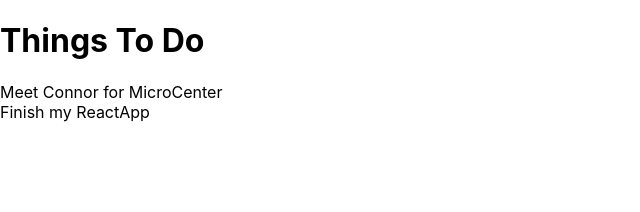
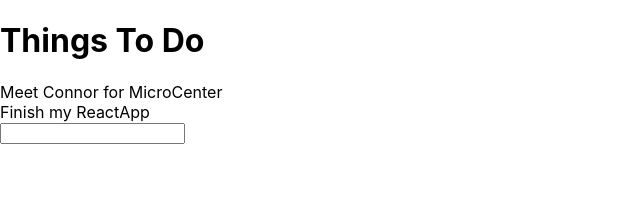
Before and after one commit to thesaadsalman/todolist, a React (Create React App) app: page / in a window 1280 px wide. Shown: the top 212 px of the page, without its empty margins (0-640 px from the left). Built offline with nearby package versions, Linux system fonts and the light colour scheme.

Commit message:
Add functionality: Add Todo

```diff
--- a/src/App.js
+++ b/src/App.js
@@ -1,5 +1,6 @@
 import React, { useState } from 'react';
 import TodoList from './TodoList'
+import TodoEntryForm from './TodoEntryForm';
 
 export default function App() {
   const [todos, setTodos] = useState([
@@ -9,10 +10,14 @@ export default function App() {
   function deleteTodo(id) {
     setTodos(todos => todos.filter(todo => todo.id !== id));
   }
+  function addTodo(todo) {
+  setTodos(todos => [...todos, todo]);
+  }
   return (
     <div className="App">
       <h1>Things To Do</h1>
       <TodoList todos={todos} deleter={deleteTodo} />
+      <TodoEntryForm adder={addTodo} />
     </div>
   );
 }
--- /dev/null
+++ b/src/TodoEntryForm.js
@@ -0,0 +1,15 @@
+import React, { useState } from 'react';
+
+export default function TodoEntryForm( { adder }) {
+  const [content, setContent] = useState('');
+  function submit(e) {
+    e.preventDefault();
+    adder({ id: Math.random(), content });
+    setContent('');
+  }
+  return (
+    <form onSubmit={submit}>
+      <input value={content} onChange={e => setContent(e.target.value)} />
+    </form>
+  )
+}
```
